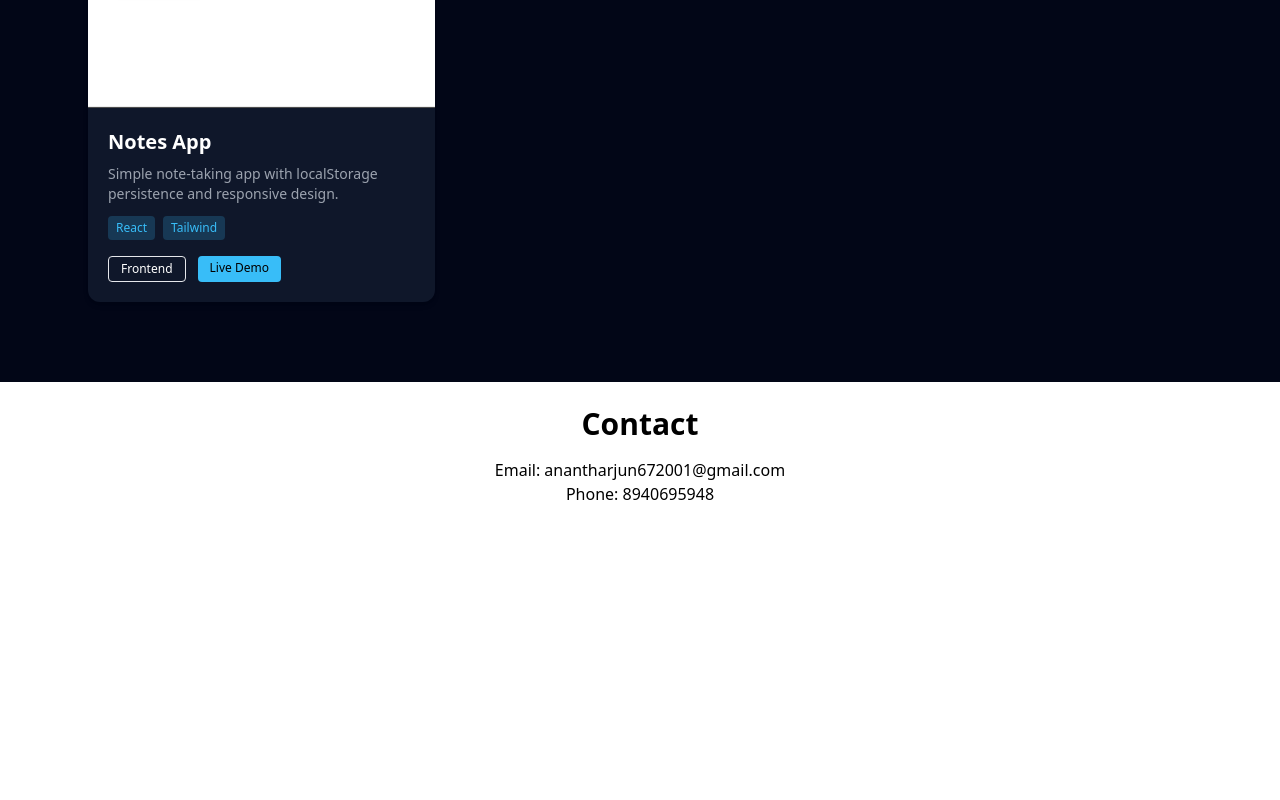
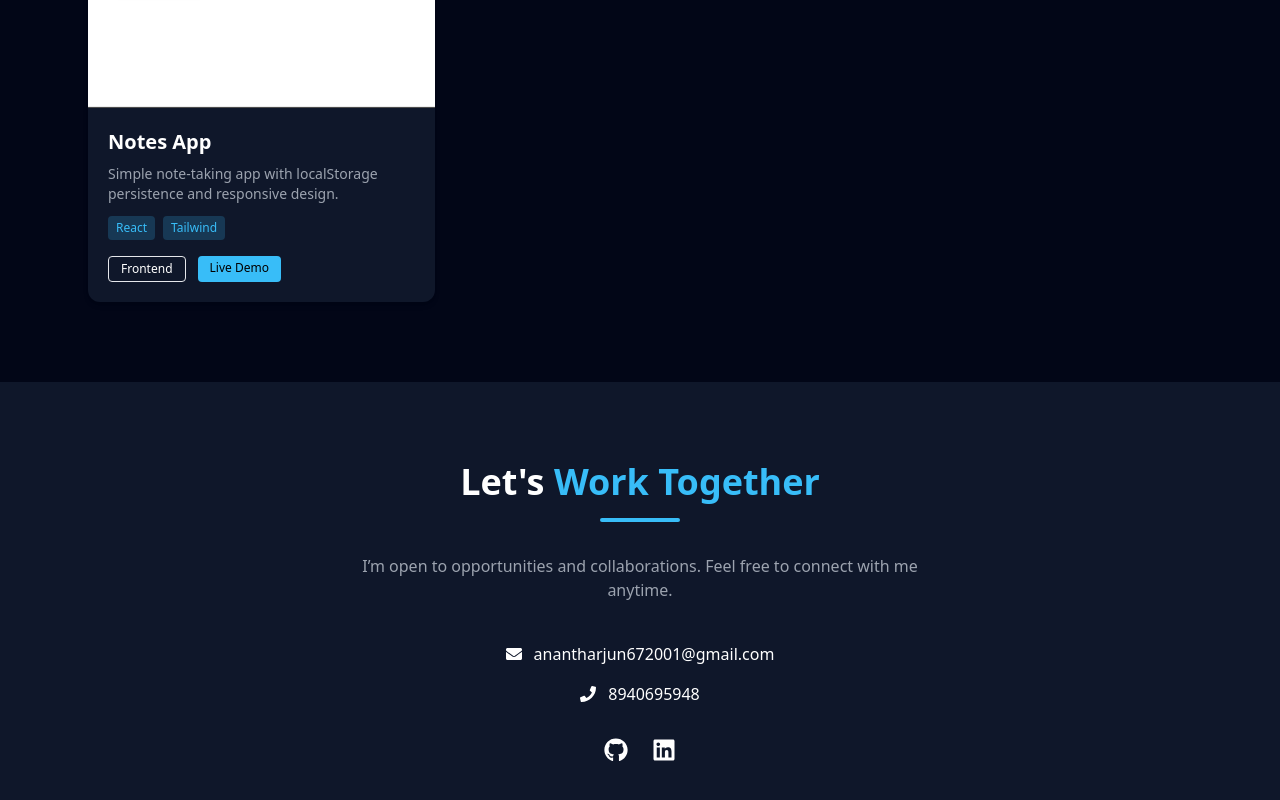
Before and after one commit to anantharjun672001-a11y/portfolio, a React app: page / in a window 1280 px wide. Shown: the part 3060-3860 px from the top of the page. Before the commit the page ends 3590 px from the top, so only its background shows below. Built offline with nearby package versions, Linux system fonts and the light colour scheme; the HTML template or start-up script is replaced by a standard one.

Commit message:
Contact completed

```diff
--- a/src/components/Contact.jsx
+++ b/src/components/Contact.jsx
@@ -1,11 +1,65 @@
-import React from "react";
+import { FaGithub, FaLinkedin, FaEnvelope, FaPhone } from "react-icons/fa";
 
 const Contact = () => {
   return (
-    <section className="p-6 text-center">
-      <h2 className="text-3xl font-bold mb-4">Contact</h2>
-      <p>Email: anantharjun672001@gmail.com</p>
-      <p>Phone: 8940695948</p>
+    <section id="contact" className="bg-[#0f172a] text-white py-20">
+      <div className="max-w-4xl mx-auto px-6 text-center">
+
+        {/* HEADING */}
+        <h2 className="text-3xl md:text-4xl font-bold">
+          Let's <span className="text-[#38bdf8]">Work Together</span>
+        </h2>
+
+        <div className="w-20 h-1 bg-[#38bdf8] mx-auto mt-4 mb-8 rounded"></div>
+
+        {/* DESCRIPTION */}
+        <p className="text-gray-400 max-w-xl mx-auto">
+          I’m open to opportunities and collaborations. Feel free to connect with me anytime.
+        </p>
+
+        {/* CONTACT LINKS */}
+        <div className="mt-10 flex flex-col gap-4 items-center">
+
+          {/* Email */}
+          <a
+            href="mailto:anantharjun672001@gmail.com"
+            className="flex items-center gap-3 hover:text-[#38bdf8] transition"
+          >
+            <FaEnvelope /> anantharjun672001@gmail.com
+          </a>
+
+          {/* Phone */}
+          <a
+            href="tel:8940695948"
+            className="flex items-center gap-3 hover:text-[#38bdf8] transition"
+          >
+            <FaPhone /> 8940695948
+          </a>
+
+          {/* Social Links */}
+          <div className="flex gap-6 mt-4 text-2xl">
+
+            <a
+              href="https://github.com/anantharjun672001-a11y"
+              target="_blank"
+              className="hover:text-[#38bdf8] transition"
+            >
+              <FaGithub />
+            </a>
+
+            <a
+              href="https://linkedin.com/in/ananth-arjun-92b14a402"
+              target="_blank"
+              className="hover:text-[#38bdf8] transition"
+            >
+              <FaLinkedin />
+            </a>
+
+          </div>
+
+        </div>
+
+      </div>
     </section>
   );
 };
```
